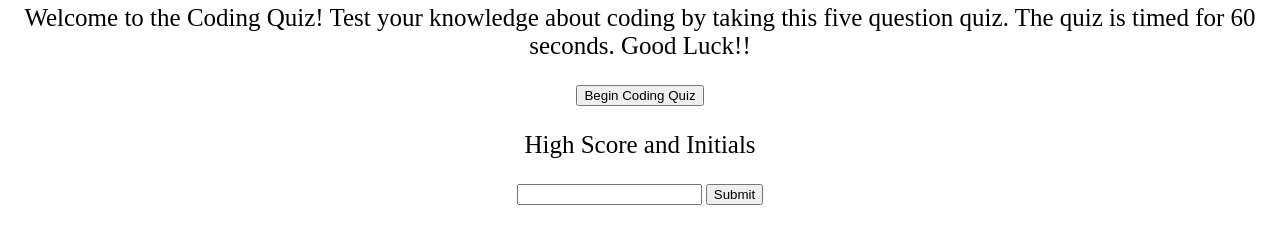
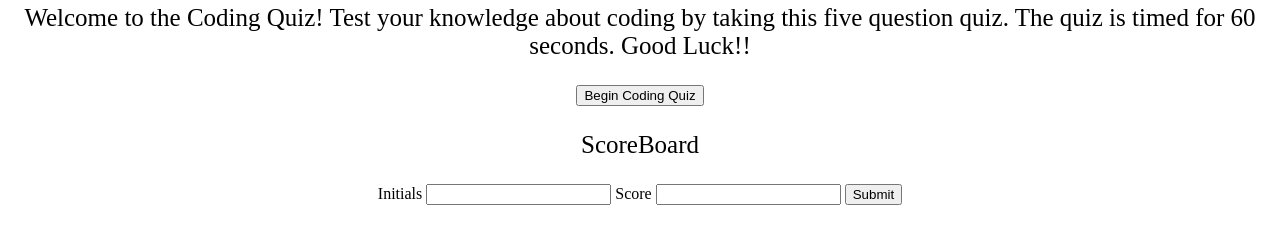
Before and after one commit to ahinkson97/coding-quiz, a plain HTML site: page index.html in a window 1280 px wide. Shown: the part 66-310 px from the top of the page. Drawn offline with Linux system fonts and the light colour scheme.

Commit message:
some design element changes

```diff
--- a/assets/style.css
+++ b/assets/style.css
@@ -17,3 +17,6 @@ section {
 footer {
     text-align: center;
 }
+div {
+    text-align: center;
+}
--- a/index.html
+++ b/index.html
@@ -1,12 +1,14 @@
 <!DOCTYPE html>
 <html lang="en">
+
 <head>
     <meta charset="UTF-8">
     <meta http-equiv="X-UA-Compatible" content="IE=edge">
     <meta name="viewport" content="width=device-width, initial-scale=1.0">
     <title>Coding Quiz</title>
-    <Link rel="stylesheet" href= "./assets/style.css"/>
+    <Link rel="stylesheet" href="./assets/style.css" />
 </head>
+
 <body>
     <div id="countdown"></div>
     <header>
@@ -18,15 +20,21 @@
         <div style="text-align:center;">
             <button onclick='startQuiz()'>Begin Coding Quiz</button>
         </div>
+        <div style="text-align:center;">
         <h2></h2>
+        </div>
     </header>
     <section>
         <div>
-        <p>High Score and Initials</p>
+            <p>ScoreBoard</p>
             <p id="HighScore"></p>
+            <label for="initials">Initials</label>
             <input id="initials" type="text">
+            <label for="score">Score</label>
+            <input id="Score" type="number">
             <button id="score">Submit</button>
         </div>
         <script src="./assets/script.js"></script>
 </body>
+
 </html>
```
Lines whose indentation alone changed are shown as unchanged.
